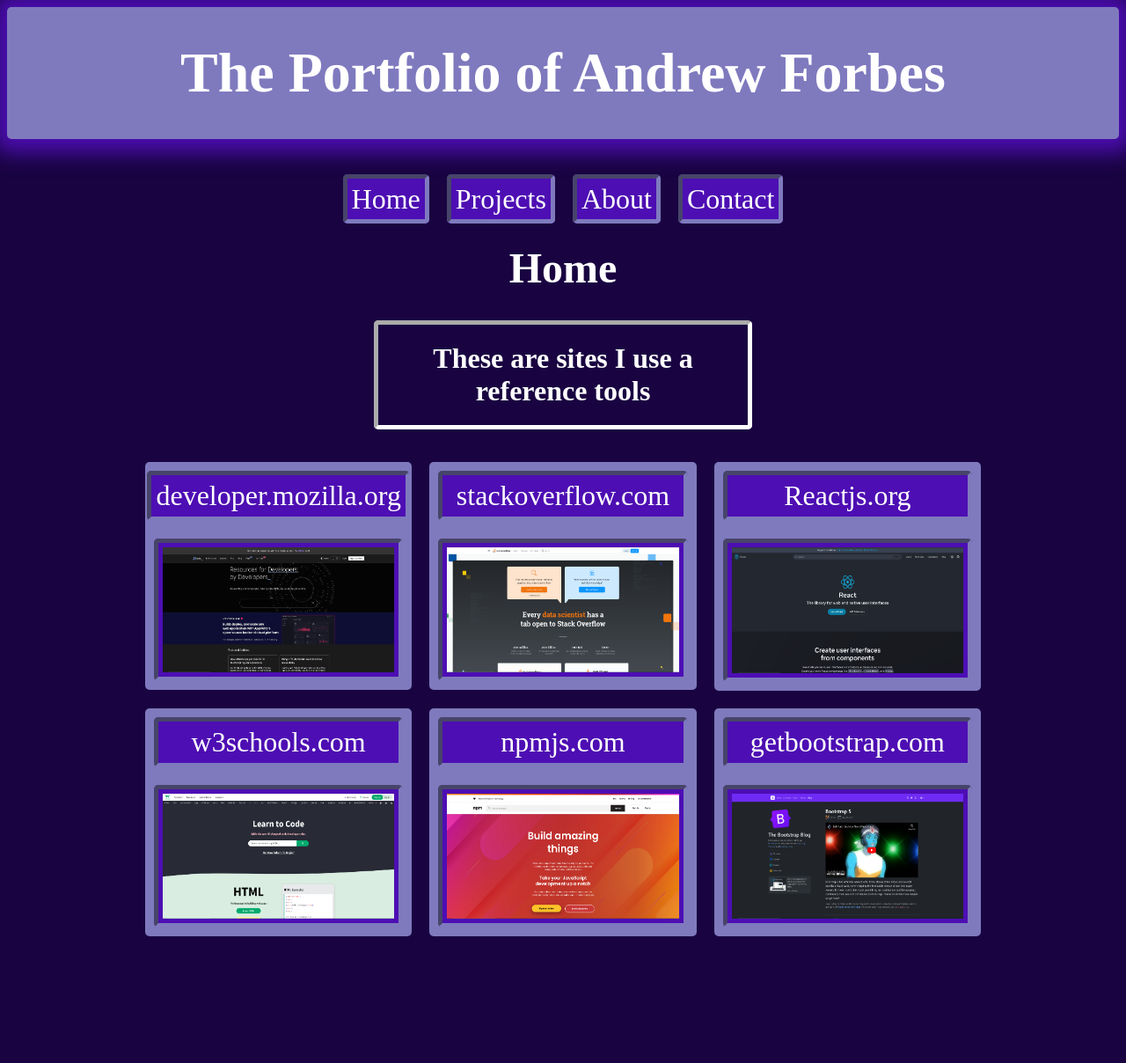
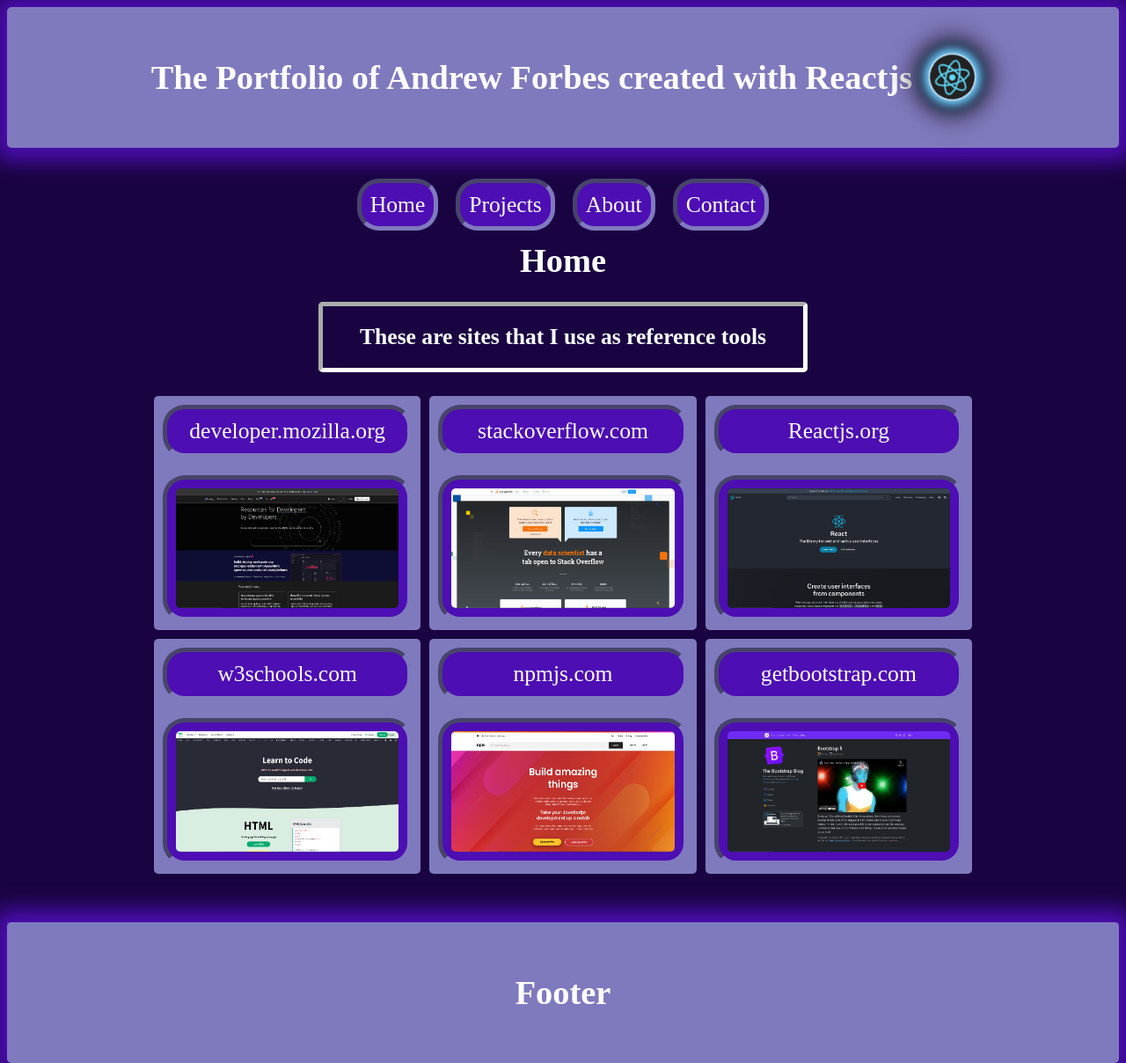
Before and after one commit to AndrewJMForbes/React-Portfolio, a React (Create React App) app in the folder portfolio/: page / in a window 1280 px wide. Shown: the whole page at 88% size. Before the commit the page ends 1082 px from the top, so only its background shows below. Built offline with nearby package versions, Linux system fonts and the light colour scheme.

Commit message:
made changes to styles

```diff
--- a/portfolio/src/App.css
+++ b/portfolio/src/App.css
@@ -4,8 +4,10 @@
 }
 body {
   background-color: rgb(25, 4, 65);
+  min-height: 100vh;
 }
 p {
+  font-size: 1.15vw;
   width: 80%;
   vertical-align: auto;
   margin-left: auto;
@@ -13,15 +15,14 @@
 }
 h2 {
   color: white;
-  font-size: 2em;
+  font-size: 2vw;
   text-align: center;
   border: inset 5px white;
   padding: 20px;
   border-radius: 5px;
-  width: 30%;
+  width: 40%;
   margin-left: auto;
   margin-right: auto;
-
 }
 .header {
   padding: 0;
@@ -32,11 +33,11 @@
   display: flex;
   justify-content: center;
   align-items: center;
-  font-size: 2em;
+  font-size: 1.5vw;
   text-align: center;
   color: rgb(255, 255, 255);
   background-color: rgb(127, 122, 190);
-  height: 150px;
+  height: 20vh;
   width: 100%;
   margin: 0;
   padding: 0;
@@ -54,14 +55,14 @@
   margin-left: auto;
   margin-right: auto;
   margin-top: 30px;
+  margin-bottom: 100px;
   width: 95%;
   height: 40%;
   background-color: var(--light);
   border-radius: 5px;
   padding: 10px;
-
 }
-.family{
+.family {
   width: 400px;
   height: 400px;
   border-radius: 5px;
@@ -80,19 +81,21 @@
 }
 a {
   color: white;
-   font-size: 2em;
+  font-size: 2vw;
   text-decoration: none;
   margin: 10px;
   border: 5px inset var(--light);
-  border-radius: 5px;
-  padding: 5px;
+  border-radius: 25px;
+  padding: 10px;
   background-color: var(--dark);
-
+}
+a:hover {
+  background-color: rgb(43, 5, 75);
 }
 .page-title {
   color: white;
   text-align: center;
-   font-size: 3em;
+  font-size: 3vw;
 }
 .projectContainer1,
 .projectContainer2,
@@ -130,8 +133,8 @@
   align-items: center;
   width: 100%;
   border-radius: 5px;
-  height: 100vh;
   margin-top: 50px;
+  margin-bottom: 50px;
 }
 .demoPhoto {
   width: 95%;
@@ -142,18 +145,19 @@
   transform: scale(1.1);
   transition: 3ms;
 }
-.sites a{
+.sites a {
   text-align: center;
 }
 .homeContainer {
   background-color: var(--light);
   display: flex;
   flex-wrap: wrap;
-  margin: 10px;
+  margin: 5px;
   justify-content: center;
   width: 30%;
   height: 70%;
   border-radius: 5px;
+
 }
 .mainHomeContainer {
   width: 80%;
@@ -164,11 +168,12 @@
   flex-wrap: wrap;
   justify-content: center;
   align-items: center;
-
+  margin-bottom: 50px;
 
 }
 .site {
   display: flex;
+  font-size: 2vw;
   justify-content: center;
   align-items: center;
   width: 100%;
@@ -177,16 +182,21 @@
 .sitePhoto {
   width: 100%;
   height: 100%;
+  border-radius: 5px;
+
 }
-a:hover {
-  background-color: rgb(43, 5, 75);
+.sitePhoto:hover {
+  transform: scale(2.5);
+  transition: 3s;
+  border-radius: 5px;
 }
 .contactContainer {
   display: block;
   width: 100%;
+  margin-bottom: 50px;
 
 }
-.contactLinks a{
+.contactLinks a {
   display: flex;
   justify-content: center;
   align-items: center;
@@ -194,7 +204,7 @@
   margin-left: auto;
   margin-right: auto;
   margin-top: 50px;
-
+  border-radius: 25px;
 }
 fieldset {
   width: 95%;
@@ -203,7 +213,6 @@
   margin-right: auto;
   border-radius: 5px;
   padding-top: 30px;
-
 }
 legend {
   color: white;
@@ -216,7 +225,6 @@
   text-align: center;
   margin-right: 10px;
   margin-left: 1.5%;
-
 }
 input {
   width: 25%;
@@ -238,3 +246,52 @@
   margin: 10px;
   border-radius: 500px;
 }
+.github:hover,
+.linkedin:hover,
+.email:hover,
+.indeed:hover,
+.twitter:hover {
+  animation-name: spin;
+  animation-duration: 5000ms;
+  animation-timing-function: linear;
+  transform: rotate(35deg);
+    transform: rotate(0.3rad);
+   transform: rotate(3grad);
+    transform: rotate(.03turn);
+}
+.reactLogo {
+  margin-left: 20px;
+  height: 4vw;
+  width: 4vw;
+  border-radius: 100px;
+  box-shadow: 0px 0px 2px 1px rgb(255, 255, 255),
+  0px 0px 10px 5px rgb(117, 197, 243),
+  0px 0px 15px 5px rgb(78, 186, 248),
+ 0px 0px 25px 5px rgb(0, 0, 0),
+ 0px 0px 35px 5px rgb(0, 0, 0),
+ 0px 0px 45px 5px rgb(0, 0, 0)
+  ;
+
+  animation-name: spin;
+  animation-duration: 5000ms;
+  animation-iteration-count: infinite;
+  animation-timing-function: linear;
+  transform: rotate(3deg);
+    transform: rotate(0.3rad);
+   transform: rotate(3grad);
+    transform: rotate(.03turn);
+}
+footer {
+  height: 80px;
+  width: 100%;
+  background-color: var(--light);
+  margin-bottom: 10px;
+}
+@keyframes spin {
+  from {
+      transform:rotate(0deg);
+  }
+  to {
+      transform:rotate(360deg);
+  }
+}
--- a/portfolio/src/App.js
+++ b/portfolio/src/App.js
@@ -1,5 +1,6 @@
 import "./App.css";
 import Header from "./components/Header";
+import Footer from "./components/Footer";
 import { BrowserRouter as Router, Route, Routes, Link } from "react-router-dom";
 import Home from "./pages/Home";
 import Projects from "./pages/Projects";
@@ -9,6 +10,7 @@
 
 function App() {
   return (
+    <div>
     <Router>
       <div className="App">
         <Header />
@@ -32,8 +34,9 @@
       <Routes>
         <Route path="/Contact" element={<Contact />} />
       </Routes>
-
     </Router>
+    <Footer />
+    </div>
   );
 }
 
--- /dev/null
+++ b/portfolio/src/components/Footer.js
@@ -0,0 +1,13 @@
+
+function Footer() {
+  return (
+    <footer>
+      <div className="container">
+        <h1>Footer</h1>
+
+      </div>
+    </footer>
+  )
+}
+
+export default Footer;
--- a/portfolio/src/components/Header.js
+++ b/portfolio/src/components/Header.js
@@ -1,11 +1,12 @@
 // import React, { useState } from 'react';
 // import { Link } from ' react-router-dom';
+import reactlogo from "../images/logo-react-icon.png"
 
 function Header() {
   return (
     <header>
       <div className="container">
-        <h1>The Portfolio of Andrew Forbes</h1>
+        <h1>The Portfolio of Andrew Forbes created with Reactjs</h1><img className="reactLogo" src={reactlogo} alt="something" />
 
       </div>
     </header>
--- a/portfolio/src/pages/About.js
+++ b/portfolio/src/pages/About.js
@@ -18,7 +18,7 @@
             experiences. I've dabbled in things from altering Magic the
             Gathering playing cards to drawing anime characters on shoes for my
             wife and I and I DO NOT consider myself a professional in either of
-            those areas but I have done it for fun. I've maid vinyl decals, made
+            those areas but I have done it for fun. I've made vinyl decals,
             shirts with heat transfer vinyl, and even dabbled in sublimation
             printing. This page is aimed towards what I can do as a Web
             Developer so I thought I would add some of my other creative hobbies
--- a/portfolio/src/pages/Home.js
+++ b/portfolio/src/pages/Home.js
@@ -9,7 +9,7 @@
   return (
     <div>
       <h1 className="page-title">Home</h1>
-    <h2>These are sites I use a reference tools</h2>
+    <h2>These are sites that I use as reference tools</h2>
       <div className="mainHomeContainer">
         <div className="homeContainer">
           <a className="site" href="https://developer.mozilla.org/en-US/">
```
Also changed, not shown: portfolio/src/components/Img.js (deleted, +0 -9 lines), portfolio/src/images/logo-react-icon.png (added), portfolio/src/images/twitter.png. Lines whose indentation alone changed are shown as unchanged.
